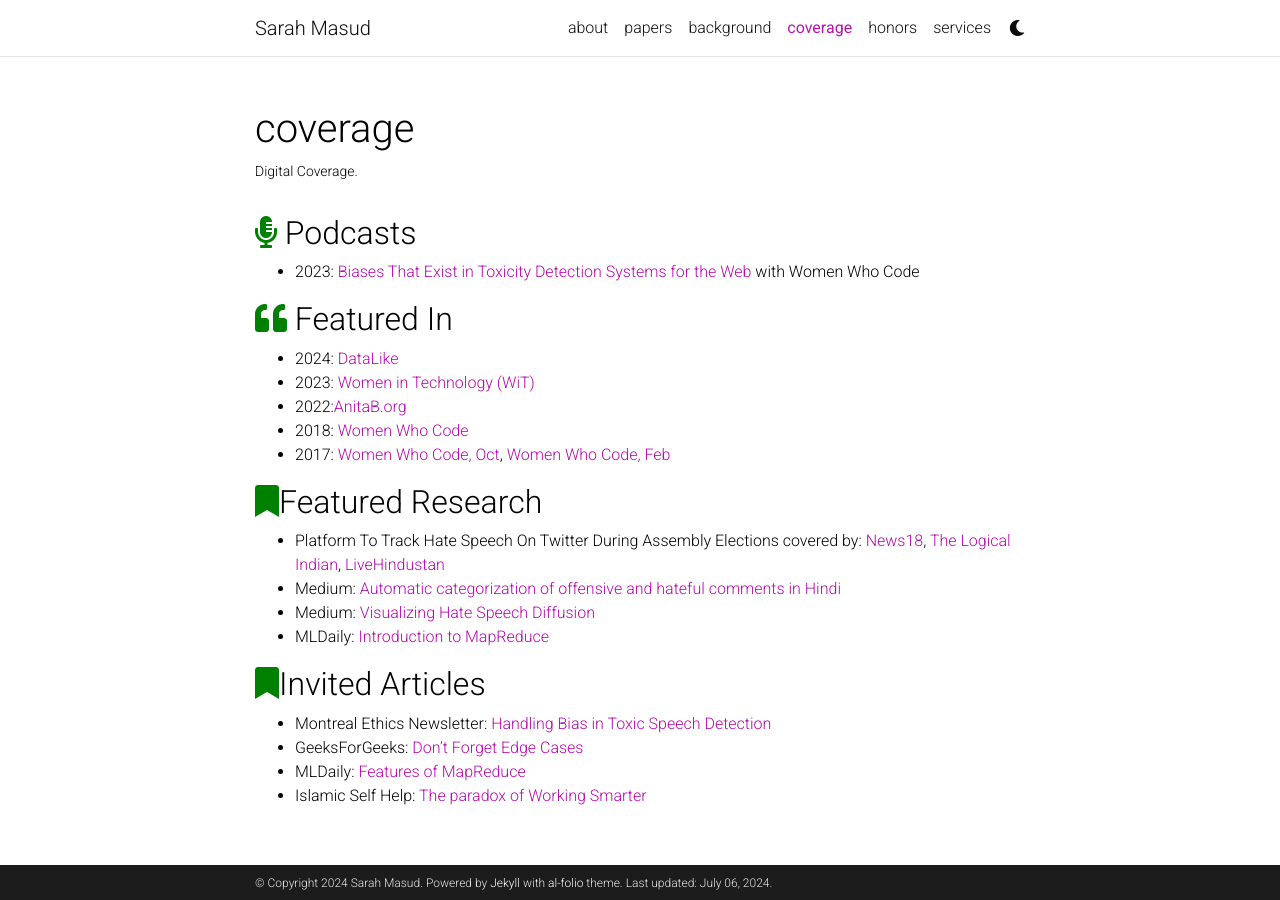
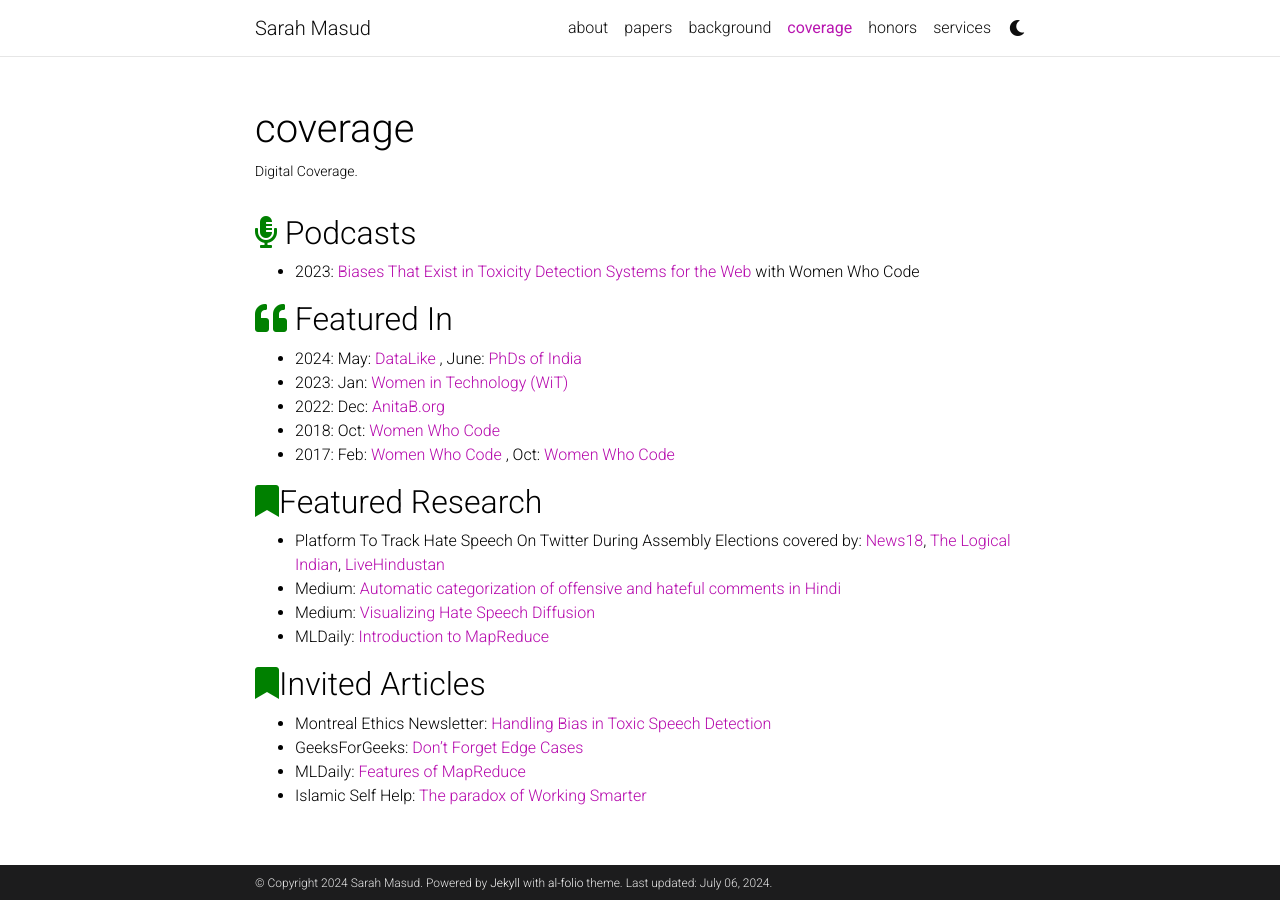
Before and after one commit to sara-02/sara-02.github.io, a Jekyll site: the page built from _pages/coverage.md, in a window 1280 px wide. Built offline with Jekyll 4.4.1, drawn with Linux system fonts in a browser that asks for light colours; comment, search, counter and statistics services are not loaded; a style sheet for code colours, icons or effects is not loaded.

Commit message:
update coverage

```diff
--- a/_pages/coverage.md
+++ b/_pages/coverage.md
@@ -11,12 +11,11 @@ nav_order: 5
 * 2023: [Biases That Exist in Toxicity Detection Systems for the Web](https://www.womenwhocode.com/blog/career-nav-41-biases-that-exist-in-toxicity-detection-systems-for-the-web) with Women Who Code
 
 ## <i style='font-size:24px' class='fas' style='color: green'>&#xf10d;</i> Featured In
-* 2024: [DataLike](https://datalike.substack.com/p/datalike-09-sarah-masud)
-* 2023: [Women in Technology (WiT)](https://mywit.org/wit-her-story-sarah-masud/)
-* 2022:[AnitaB.org](https://t.e2ma.net/message/uffqwg/ef4wsk)
-* 2018: [Women Who Code](https://mailchi.mp/3b807ec40c0a/d8icgiexg0-869769?e=3df279c09c)
-* 2017: [Women Who Code, Oct](https://mailchi.mp/womenwhocode/code-review-april-19th?e=3df279c09c), [Women Who Code, Feb](https://us7.campaign-archive.com/?u=e75be710ba1a2eb0df9d82ca4&id=e32924067b&e=3df279c09c)
-
+* 2024: May: [DataLike](https://datalike.substack.com/p/datalike-09-sarah-masud) , June: [PhDs of India](https://phdsofindia.medium.com/patience-over-passion-da9cd1017843)
+* 2023: Jan: [Women in Technology (WiT)](https://mywit.org/wit-her-story-sarah-masud/)
+* 2022: Dec: [AnitaB.org](https://t.e2ma.net/message/uffqwg/ef4wsk)
+* 2018: Oct: [Women Who Code](https://mailchi.mp/3b807ec40c0a/d8icgiexg0-869769?e=3df279c09c)
+* 2017: Feb: [Women Who Code](https://us7.campaign-archive.com/?u=e75be710ba1a2eb0df9d82ca4&id=e32924067b&e=3df279c09c) , Oct: [Women Who Code](https://mailchi.mp/womenwhocode/code-review-april-19th?e=3df279c09c)
 
 ## <i style='font-size:24px' class='fas' style='color: green'>&#xf02e;</i>Featured Research
 * Platform To Track Hate Speech On Twitter During Assembly Elections covered by: [News18](https://www.news18.com/news/education-career/iiit-delhi-students-create-platform-to-track-hate-speech-during-elections-say-most-hateful-tweets-from-up-4803488.html), [The Logical Indian](https://thelogicalindian.com/trending/delhi-students-track-hate-speech-twitter-assembly-elections-34130), [LiveHindustan](https://www.livehindustan.com/ncr/story-iiit-delhi-robinhood-software-will-stop-hate-speech-on-social-media-know-how-it-works-and-what-is-its-accuracy-percentage-6525665.html)
```
